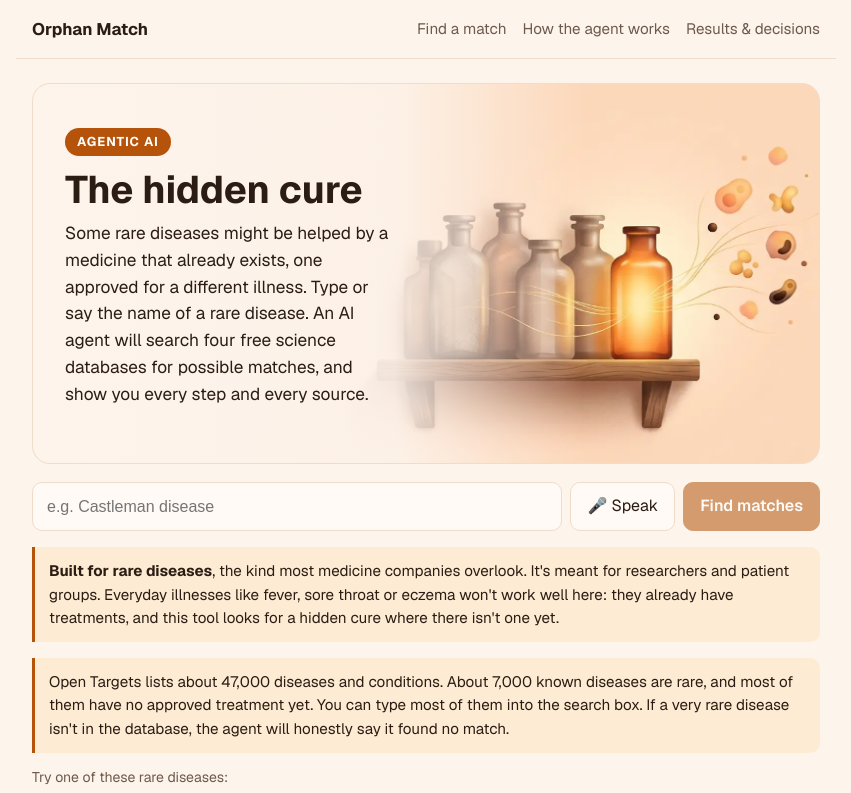
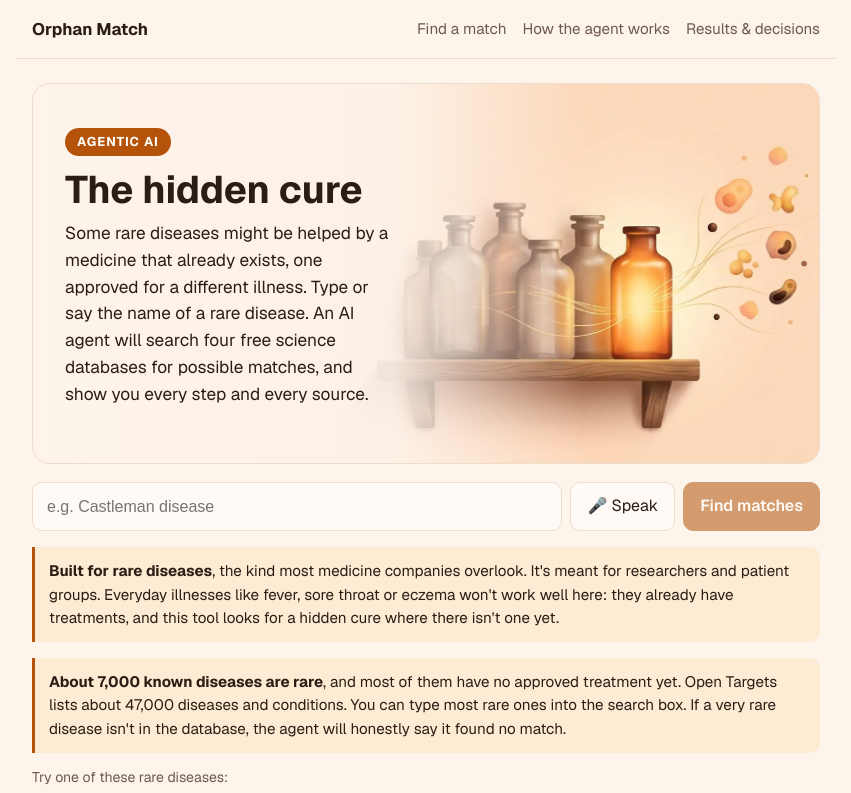
Before and after one commit to rarima-rajeev/orphan-match, a Next.js app: page / in a window 1280 px wide. Shown: the top 793 px of the page, without its empty margins (214-1065 px from the left). Built offline with nearby package versions, Linux system fonts and the light colour scheme.

Commit message:
Bold the start of the rare-disease reach box
Co-Authored-By: Claude Opus 5.5 <noreply@anthropic.com>

```diff
--- a/app/page.tsx
+++ b/app/page.tsx
@@ -100,9 +100,9 @@ export default function FindAMatch() {
         treatments, and this tool looks for a hidden cure where there isn&apos;t one yet.
       </p>
       <p className="audience">
-        Open Targets lists about 47,000 diseases and conditions. About 7,000 known diseases are rare, and most of them have
-        no approved treatment yet. You can type most of them into the search box. If a very rare disease isn&apos;t in the
-        database, the agent will honestly say it found no match.
+        <strong>About 7,000 known diseases are rare</strong>, and most of them have no approved treatment yet. Open Targets
+        lists about 47,000 diseases and conditions. You can type most rare ones into the search box. If a very rare disease
+        isn&apos;t in the database, the agent will honestly say it found no match.
       </p>
       <p className="small muted" style={{ marginBottom: 6 }}>Try one of these rare diseases:</p>
       <div className="examples">
```
